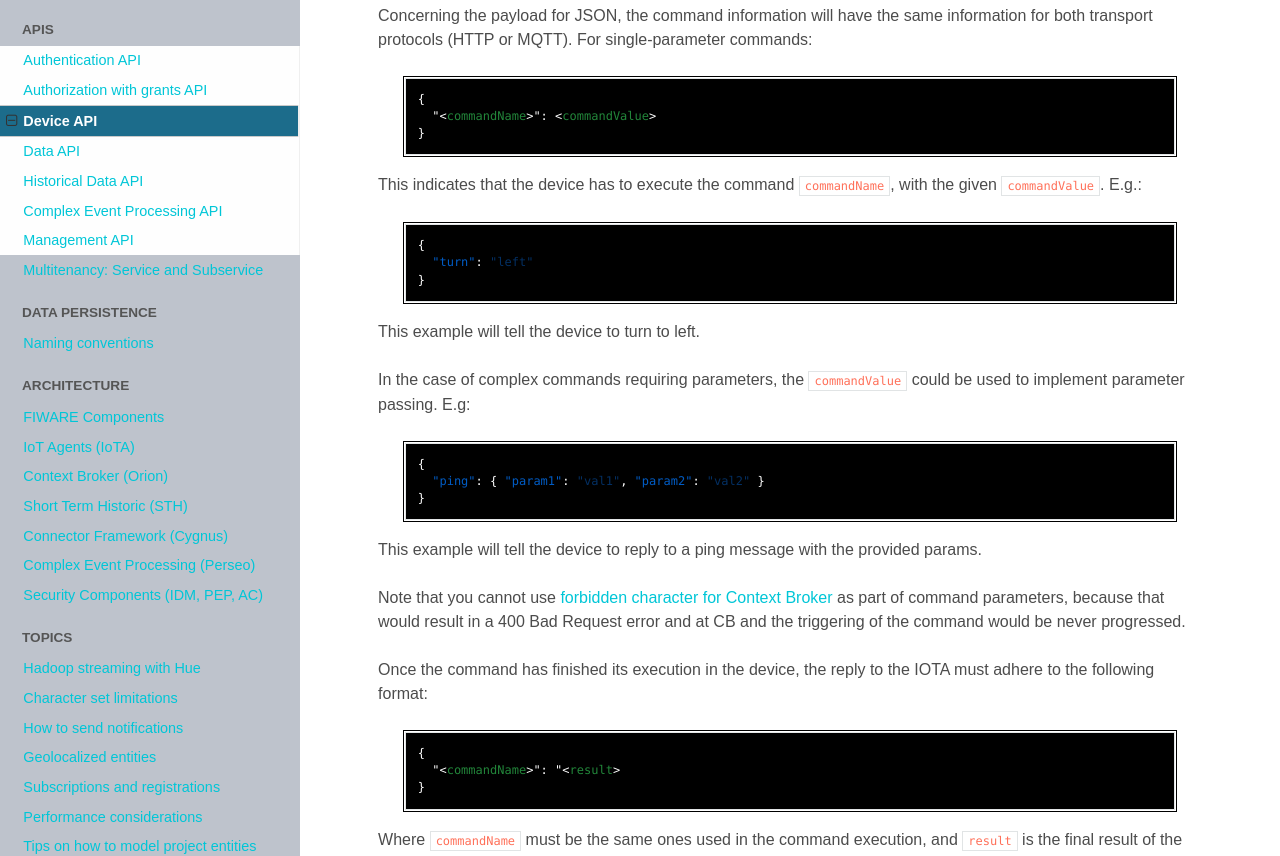
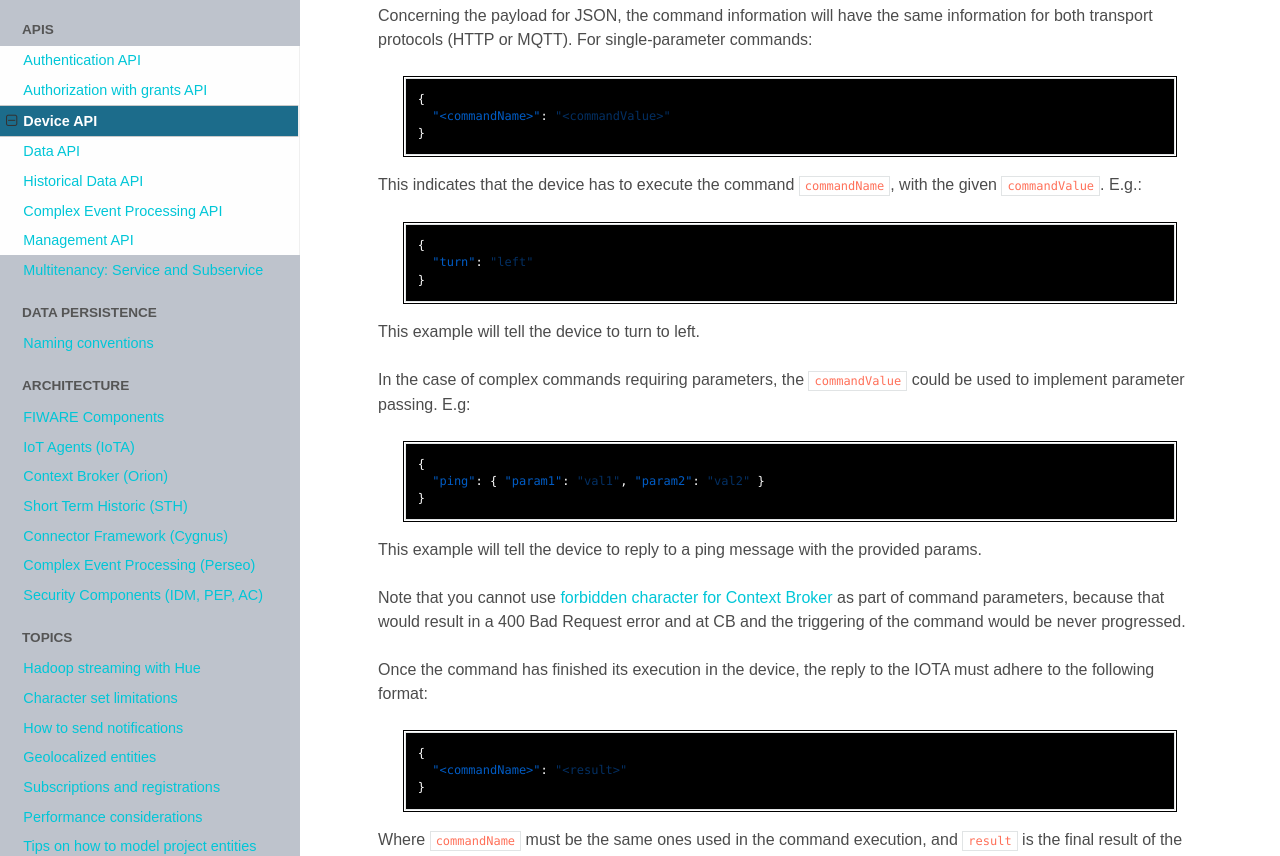
Before and after one commit to telefonicaid/thinking-cities, an MkDocs documentation site: the page built from docs/device_api.md, in a window 1280 px wide and 1400 px high, scrolled down 11442 px. Shown: the part 168-1024 px from the top of the window. Built offline with MkDocs 1.6.1, drawn with Linux system fonts in a browser that asks for light colours; nearby versions of some CDN libraries; old or Windows-style settings are respelled for this version of MkDocs.

Commit message:
Update device_api.md

````diff
--- a/docs/device_api.md
+++ b/docs/device_api.md
@@ -502,7 +502,7 @@ Concerning the payload for JSON, the command information will have the same info
 
 ```
 {
-  "<commandName>": <commandValue>
+  "<commandName>": "<commandValue>"
 }
 ```
 
@@ -532,7 +532,7 @@ Once the command has finished its execution in the device, the reply to the IOTA
 
 ```
 {
-  "<commandName>": "<result>
+  "<commandName>": "<result>"
 }
 ```
 
````
